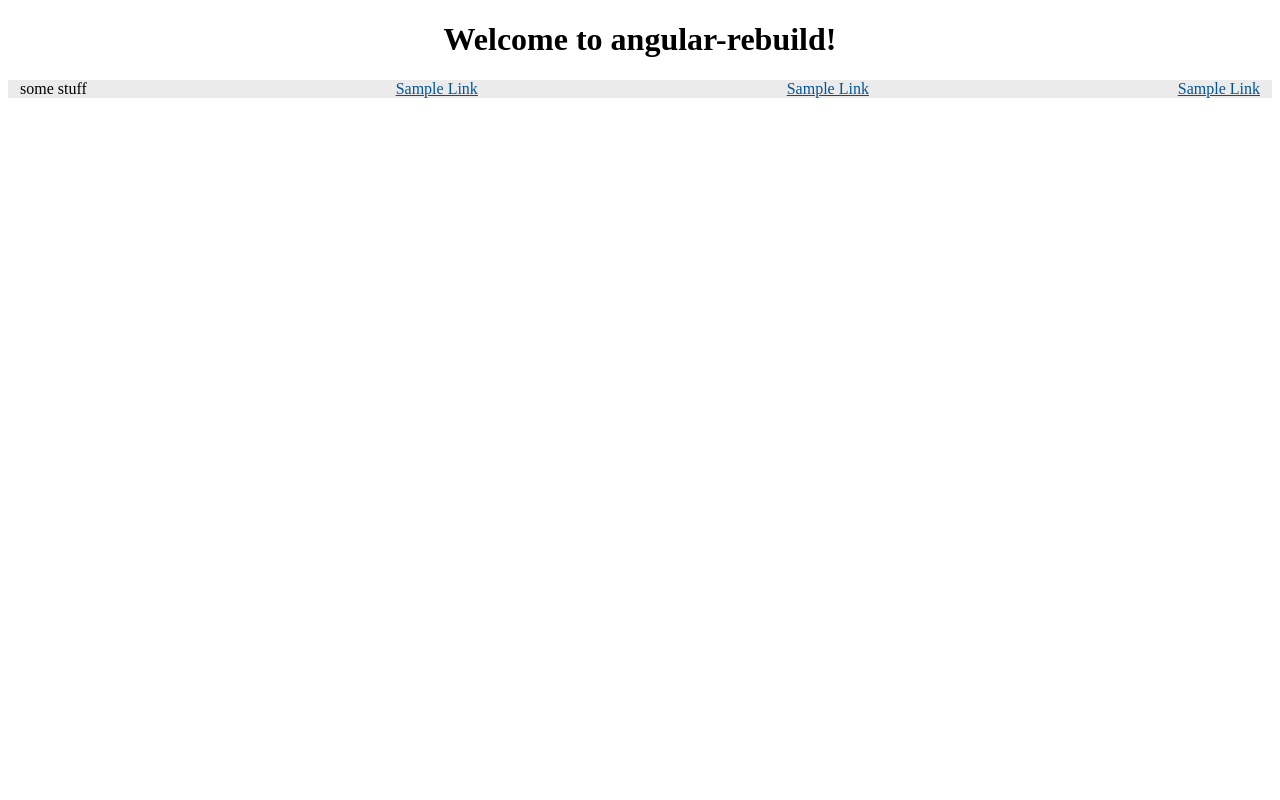
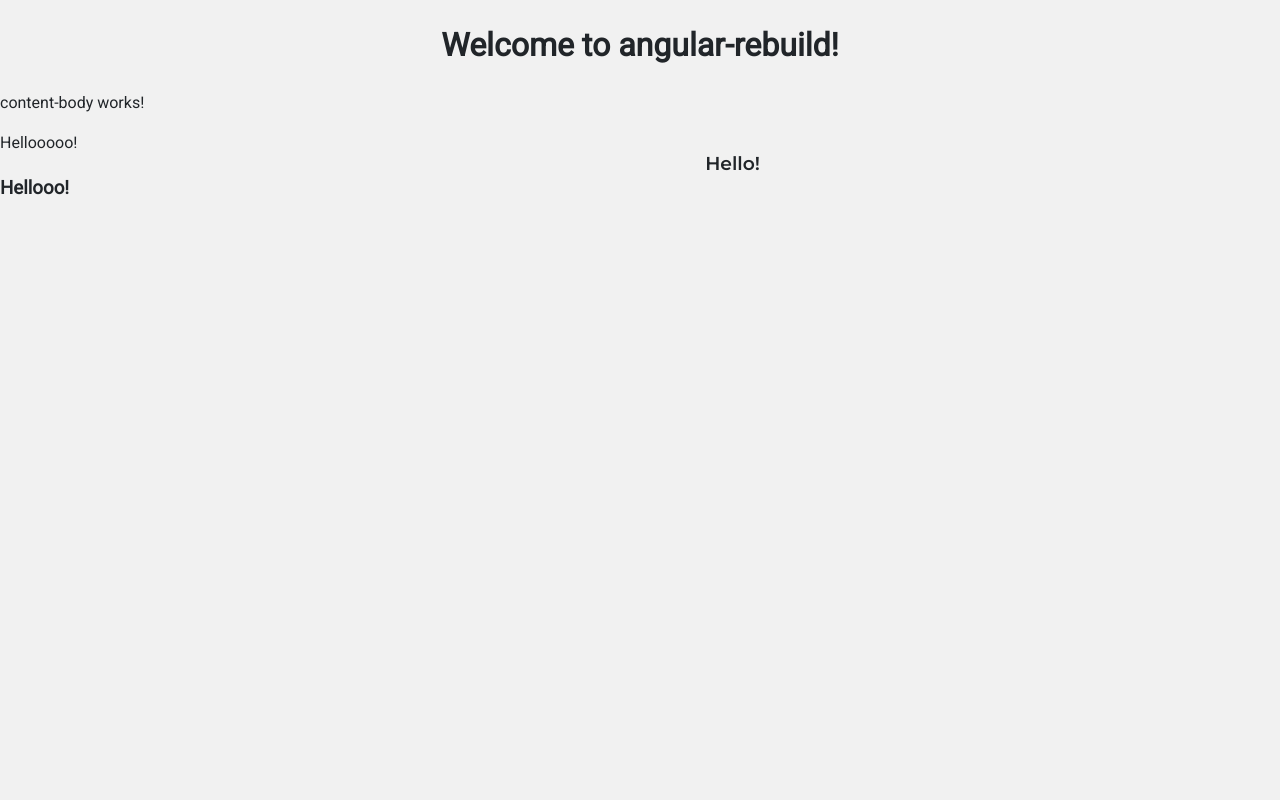
Before and after one commit to GrumpyEwok/APA-Dictionary-Rebuild, an Angular app in the folder angular-rebuild/: page / in a window 1280 px wide. Shown: the top 800 px of the page. Built offline with nearby package versions, Linux system fonts and the light colour scheme.

Commit message:
Add ContentBodyComponent, added fonts.

```diff
--- a/angular-rebuild/src/app/app.component.html
+++ b/angular-rebuild/src/app/app.component.html
@@ -1,2 +1,3 @@
 <app-header></app-header>
+<app-content-body></app-content-body>
 <app-footer></app-footer>
--- a/angular-rebuild/src/app/app.module.ts
+++ b/angular-rebuild/src/app/app.module.ts
@@ -4,12 +4,14 @@ import { NgModule } from '@angular/core';
 import { AppComponent } from './app.component';
 import { HeaderComponent } from './header/header.component';
 import { FooterComponent } from './footer/footer.component';
+import { ContentBodyComponent } from './content-body/content-body.component';
 
 @NgModule({
   declarations: [
     AppComponent,
     HeaderComponent,
-    FooterComponent
+    FooterComponent,
+    ContentBodyComponent
   ],
   imports: [
     BrowserModule
--- /dev/null
+++ b/angular-rebuild/src/app/content-body/content-body.component.css
@@ -0,0 +1,9 @@
+div {
+  height: 55em;
+  width: 760px;
+  font-family: 'Roboto', sans-serif;
+}
+.header {
+font-family: 'Montserrat', sans-serif;
+float: right;
+}
--- /dev/null
+++ b/angular-rebuild/src/app/content-body/content-body.component.html
@@ -0,0 +1,8 @@
+<p>
+  content-body works!
+</p>
+<div>
+  <span class="header"><h3> Hello! </h3> </span>
+  Hellooooo!
+  <h3>Hellooo!</h3>
+</div>
--- /dev/null
+++ b/angular-rebuild/src/app/content-body/content-body.component.ts
@@ -0,0 +1,15 @@
+import { Component, OnInit } from '@angular/core';
+
+@Component({
+  selector: 'app-content-body',
+  templateUrl: './content-body.component.html',
+  styleUrls: ['./content-body.component.css']
+})
+export class ContentBodyComponent implements OnInit {
+
+  constructor() { }
+
+  ngOnInit() {
+  }
+
+}
--- a/angular-rebuild/src/app/footer/footer.component.css
+++ b/angular-rebuild/src/app/footer/footer.component.css
@@ -1,7 +1,7 @@
 footer {
   background-color: #ebebeb;
   color: #000;
-  font-family: cursive;
+  font-family: 'Roboto', sans-serif;
   margin: 0;
 }
 
@@ -14,4 +14,5 @@ footer {
 
 .footer-content a {
   color: #005499;
+  font-family: 'Quicksand', sans-serif;
 }
--- a/angular-rebuild/src/index.html
+++ b/angular-rebuild/src/index.html
@@ -1,6 +1,7 @@
 <!doctype html>
 <html lang="en">
 <head>
+  <link href="https://fonts.googleapis.com/css?family=Montserrat:600|Quicksand:300|Roboto" rel="stylesheet">
   <meta charset="utf-8">
   <title>APA Dictionary of Psychology</title>
   <base href="/">
--- a/angular-rebuild/src/styles.css
+++ b/angular-rebuild/src/styles.css
@@ -1 +1,15 @@
 /* You can add global styles to this file, and also import other style files */
+* {
+  box-sizing: border-box;
+}
+
+body {
+  background-color: #f1f1f1;
+  font-family: 'Roboto', sans-serif;
+  margin: 0;
+  font-size: 1rem;
+  font-weight: 400;
+  line-height: 1.5;
+  color: #212529;
+  text-align: left;
+}
```
Also changed, not shown: 2 other files (tests, documents, lock files or other folders).
